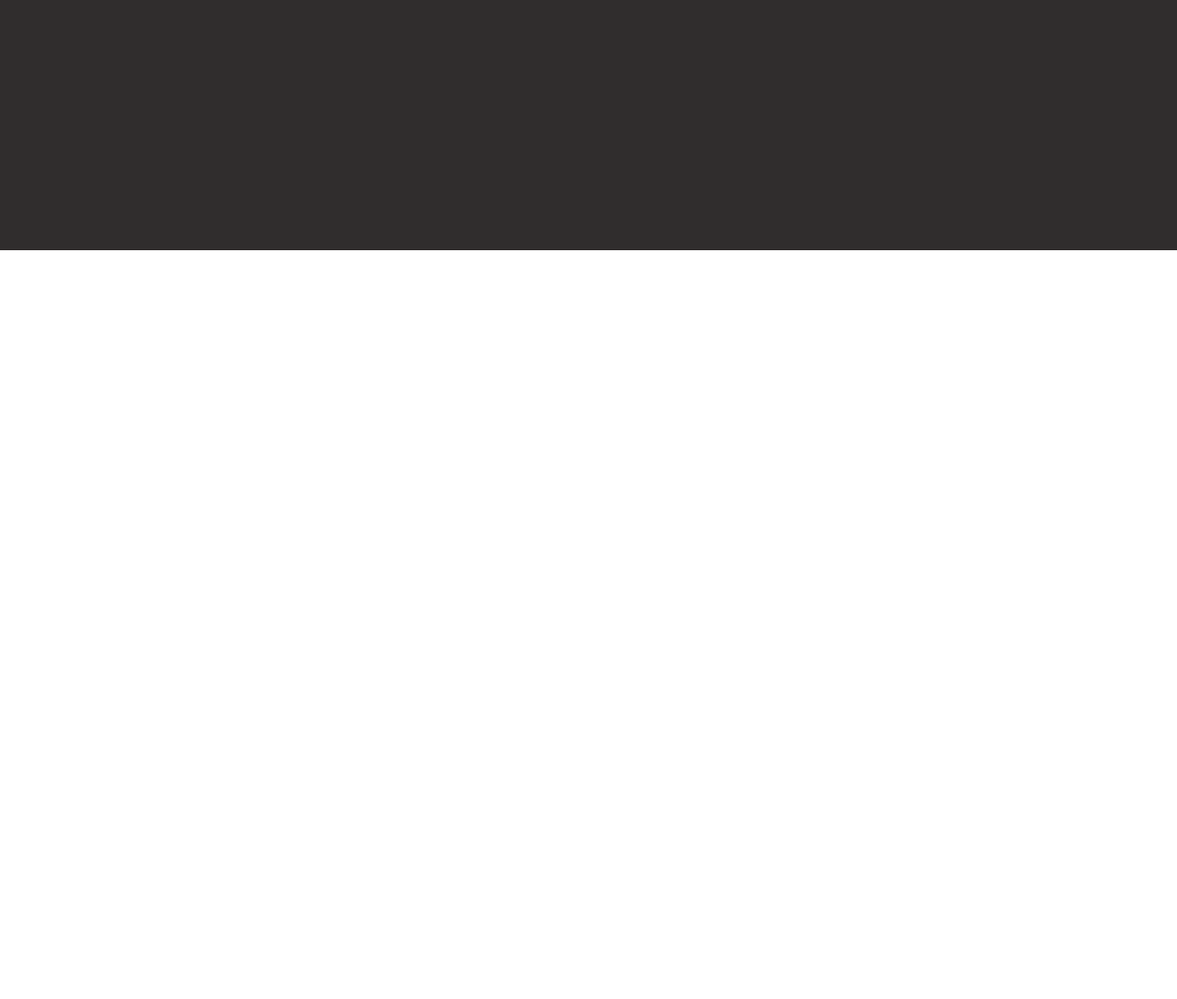
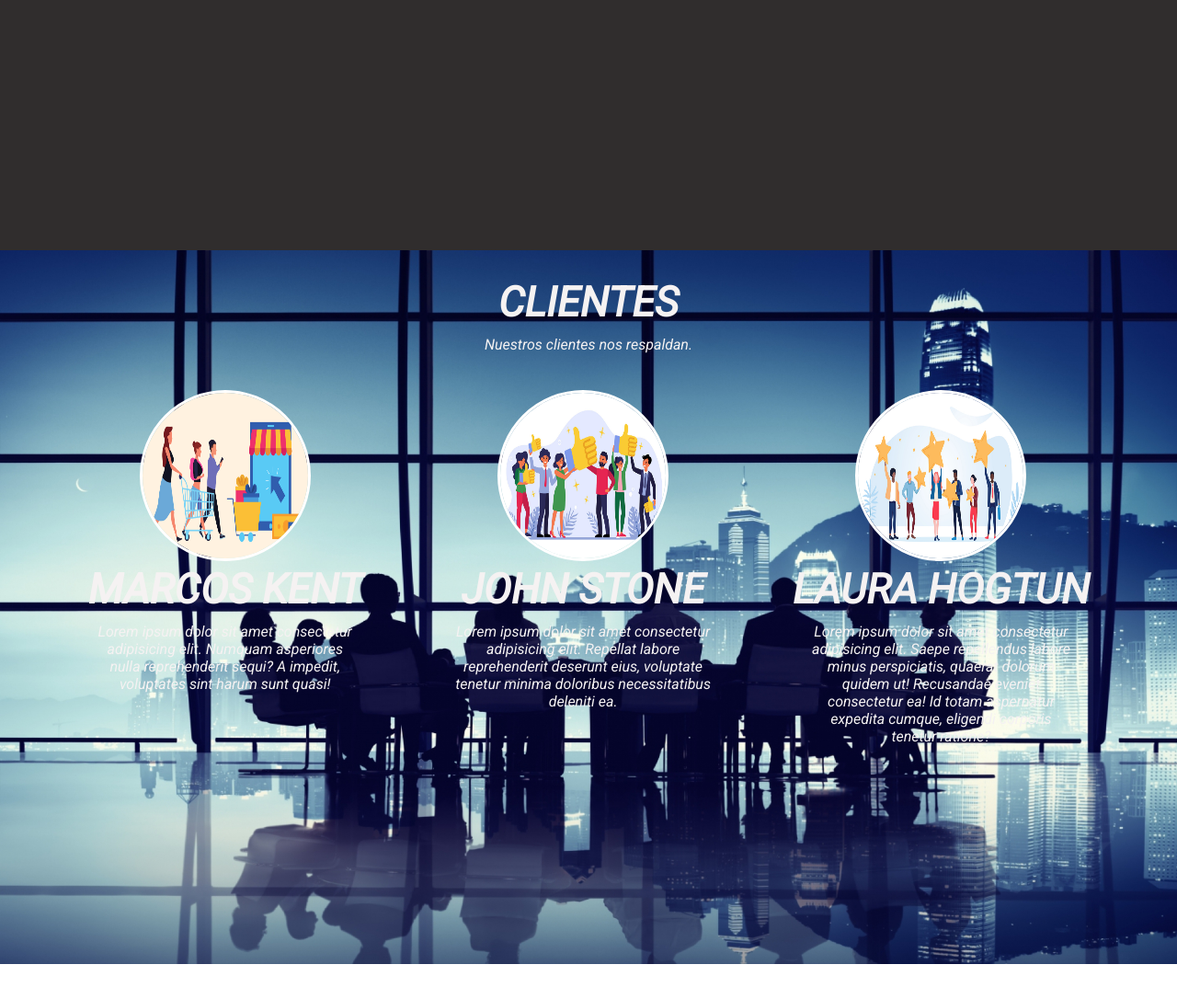
Before and after one commit to Juan-Code-Gomez/FirtsWeb, a plain HTML site: page index.html in a window 1280 px wide. Shown: the part 1280-2366 px from the top of the page at 92% size. Before the commit the page ends 1552 px from the top, so only its background shows below. Drawn offline with Linux system fonts and the light colour scheme.

Commit message:
Se agregan las imagenes y los estilos CSS para el apartado de clientes

```diff
--- a/assets/css/styles.css
+++ b/assets/css/styles.css
@@ -154,6 +154,45 @@ section{
     padding-bottom: 15px;
 }
 
+.testimonios{
+    height: 97vh;
+    position: relative;
+    background-image: url(../img/fondo.jpg);
+    background-size: cover;
+    background-attachment: fixed;
+    color: #F5F2F2;
+}
+
+.testimonios-content{
+    width: 100%;
+    height: 100%;
+    padding: 30px 0;
+    text-align: center;
+}
+.testimonios-content h2{
+    font-size: 45px;
+    text-transform: uppercase;
+}
+.testimonios-content p{
+    padding: 10px 50px;
+}
+.testimonios-group{
+    width: 100%;
+    box-sizing: border-box;
+    margin-top: 30px;
+    padding: 0 50px;
+}
+.testimonios-card{
+    width: 33%;
+    float: left;
+}
+
+.img-perfil{
+    width: 180px;
+    height: 180px;
+    border-radius: 50%;
+    border: 3px solid white;
+}
 @media(max-width:1024px){
     .logo{
         padding-left: 40px;
@@ -175,6 +214,13 @@ section{
     .img-job{
         width: 210px;
         height: 210px;
+    }
+    .testimonios-card{
+        font-size: 13px;
+    }
+    .img-perfil{
+        width: 150px;
+        height: 150px;
     }
 }
 
@@ -228,7 +274,7 @@ section{
         width: 60px;
     }
 
-    .about{
+    .about, .testimonios{
         height: 165vh;
     }
     .about-content{
@@ -238,4 +284,8 @@ section{
         width: 100%;
         margin-bottom: 20px;
     }
+    .testimonios-card{
+        width: 100%;
+        margin-bottom: 20px;
+    }
 }
--- a/index.html
+++ b/index.html
@@ -57,6 +57,29 @@
                 </div>
             </div>
         </section>
+        <section class="testimonios">
+            <div class="testimonios-content">
+                <h2>Clientes</h2>
+                <p>Nuestros clientes nos respaldan.</p>
+                <div class="testimonios-group">
+                    <div class="testimonios-card">
+                        <img src="./assets/img/cliente1.png" alt="" class="img-perfil">
+                        <h2>Marcos Kent</h2>
+                        <p>Lorem ipsum dolor sit amet consectetur adipisicing elit. Numquam asperiores nulla reprehenderit sequi? A impedit, voluptates sint harum sunt quasi!</p>
+                    </div>
+                    <div class="testimonios-card">
+                        <img src="./assets/img/cliente2.jpg" alt="" class="img-perfil">
+                        <h2>John Stone</h2>
+                        <p>Lorem ipsum dolor sit amet consectetur adipisicing elit. Repellat labore reprehenderit deserunt eius, voluptate tenetur minima doloribus necessitatibus deleniti ea.</p>
+                    </div>
+                    <div class="testimonios-card">
+                        <img src="./assets/img/cliente3.jpg" alt="" class="img-perfil">
+                        <h2>Laura Hogtun</h2>
+                        <p>Lorem ipsum dolor sit amet consectetur adipisicing elit. Saepe repellendus labore minus perspiciatis, quaerat dolorum quidem ut! Recusandae eveniet consectetur ea! Id totam aspernatur expedita cumque, eligendi corporis tenetur ratione?</p>
+                    </div>
+                </div>
+            </div>
+        </section>
     </main>
     <footer>
 
```
Also changed, not shown: assets/img/cliente1.png (added), assets/img/cliente2.jpg (added), assets/img/cliente3.jpg (added), assets/img/fondo.jpg (added).
